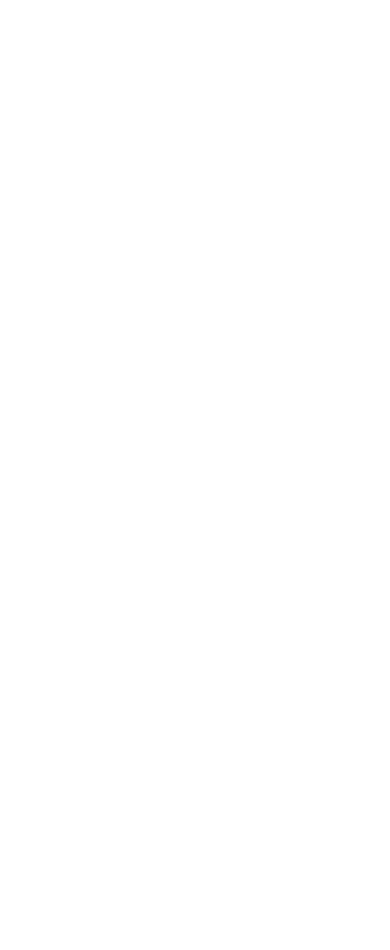
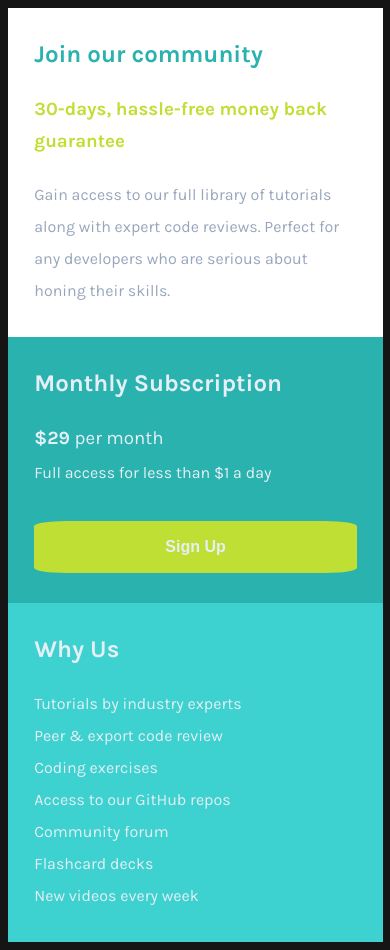
Before and after one commit to marinacompsci/single-price-grid-component-master, a plain HTML site: page index.html in a window 390 px wide. Before the commit the page ends 844 px from the top, so only its background shows below. Drawn offline with Linux system fonts and the light colour scheme.

Commit message:
finished mobile look

```diff
--- a/index.html
+++ b/index.html
@@ -4,9 +4,38 @@
   <meta charset="UTF-8">
   <meta name="viewport" content="width=device-width, initial-scale=1.0">
   <meta http-equiv="X-UA-Compatible" content="ie=edge">
+  <link rel="stylesheet" href="clear.css">
+  <link rel="stylesheet" href="style.css">
+  <link href="https://fonts.googleapis.com/css?family=Karla:400,700&display=swap" rel="stylesheet">
   <title>Challenge - Single Price</title>
 </head>
+
 <body>
+  <div class="container">
+    <div class="container-community">
+      <h2>Join our community</h2>
+      <h3>30-days, hassle-free money back guarantee</h3>
+      Gain access to our full library of tutorials along with expert code reviews.
+      Perfect for any developers who are serious about honing their skills.
+    </div>
 
+    <div class="container-subscription">
+      <h2>Monthly Subscription</h2>
+      <h3>$29 <span>per month</span></h3>
+      Full access for less than $1 a day
+      <button>Sign Up</button>
+    </div>
+    <div class="container-why-us">
+      <h2>Why Us</h2>
+      <p>Tutorials by industry experts</p>
+      <p>Peer & export code review</p>
+      <p>Coding exercises</p>
+      <p>Access to our GitHub repos</p>
+      <p>Community forum</p>
+      <p>Flashcard decks</p>
+      <p>New videos every week</p>
+    </div>
+ </div>
 </body>
+
 </html>
```
